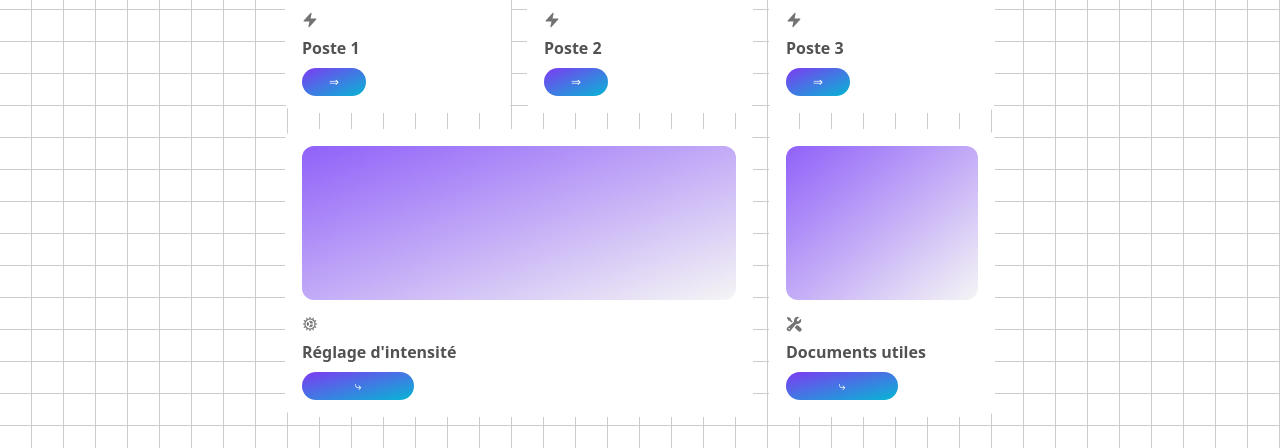
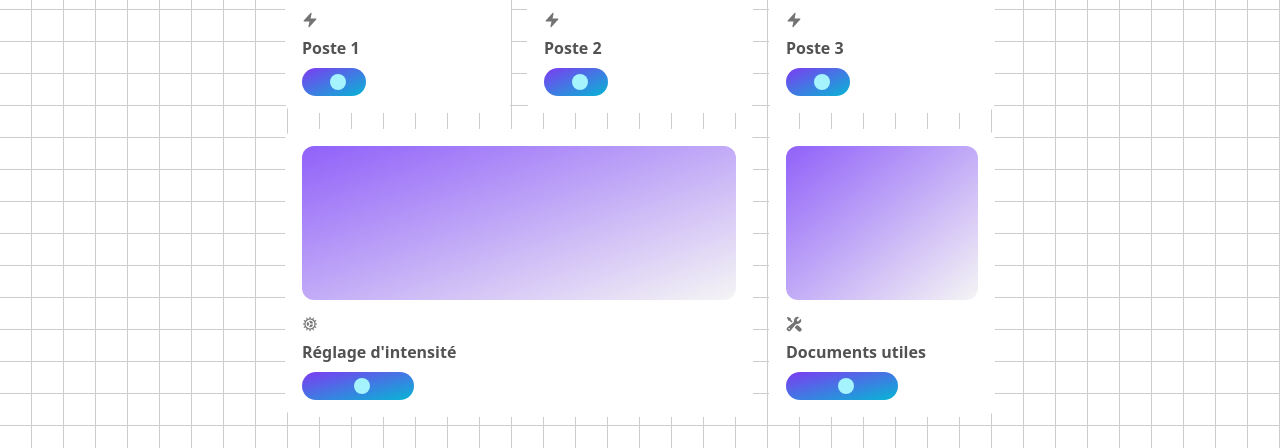
Before and after one commit to AleXIvankov/next-fms, a Next.js app: page /pages/welding in a window 1280 px wide. Shown: the part 295-743 px from the top of the page. Built offline with nearby package versions, Linux system fonts and the light colour scheme.

Commit message:
error correction

```diff
--- a/app/components/bentoGridWelding.tsx
+++ b/app/components/bentoGridWelding.tsx
@@ -32,9 +32,12 @@ const items = [
   {
     title: "Poste 1",
     description: (
-      <Button size="xs" gradientDuoTone="purpleToBlue" pill className="w-16">
-        &#8658;
-      </Button>
+      <Button
+        size="xs"
+        gradientDuoTone="purpleToBlue"
+        pill
+        className="w-16"
+      ></Button>
     ),
     header: <Skeleton />,
     icon: <BoltIcon className="h-4 w-4 text-neutral-500" />,
@@ -42,9 +45,12 @@ const items = [
   {
     title: "Poste 2",
     description: (
-      <Button size="xs" gradientDuoTone="purpleToBlue" pill className="w-16">
-        &#8658;
-      </Button>
+      <Button
+        size="xs"
+        gradientDuoTone="purpleToBlue"
+        pill
+        className="w-16"
+      ></Button>
     ),
     header: <Skeleton />,
     icon: <BoltIcon className="h-4 w-4 text-neutral-500" />,
@@ -52,9 +58,12 @@ const items = [
   {
     title: "Poste 3",
     description: (
-      <Button size="xs" gradientDuoTone="purpleToBlue" pill className="w-16">
-        &#8658;
-      </Button>
+      <Button
+        size="xs"
+        gradientDuoTone="purpleToBlue"
+        pill
+        className="w-16"
+      ></Button>
     ),
     header: <Skeleton />,
     icon: <BoltIcon className="h-4 w-4 text-neutral-500" />,
@@ -62,9 +71,12 @@ const items = [
   {
     title: "Réglage d'intensité",
     description: (
-      <Button size="xs" gradientDuoTone="purpleToBlue" pill className="w-28">
-        &#10551;
-      </Button>
+      <Button
+        size="xs"
+        gradientDuoTone="purpleToBlue"
+        pill
+        className="w-28"
+      ></Button>
     ),
     header: <Skeleton />,
     icon: <CogIcon className="h-4 w-4 text-neutral-500" />,
@@ -72,9 +84,12 @@ const items = [
   {
     title: "Documents utiles",
     description: (
-      <Button size="xs" gradientDuoTone="purpleToBlue" pill className="w-28">
-        &#10551;
-      </Button>
+      <Button
+        size="xs"
+        gradientDuoTone="purpleToBlue"
+        pill
+        className="w-28"
+      ></Button>
     ),
     header: <Skeleton />,
     icon: <WrenchScrewdriverIcon className="h-4 w-4 text-neutral-500" />,
```
